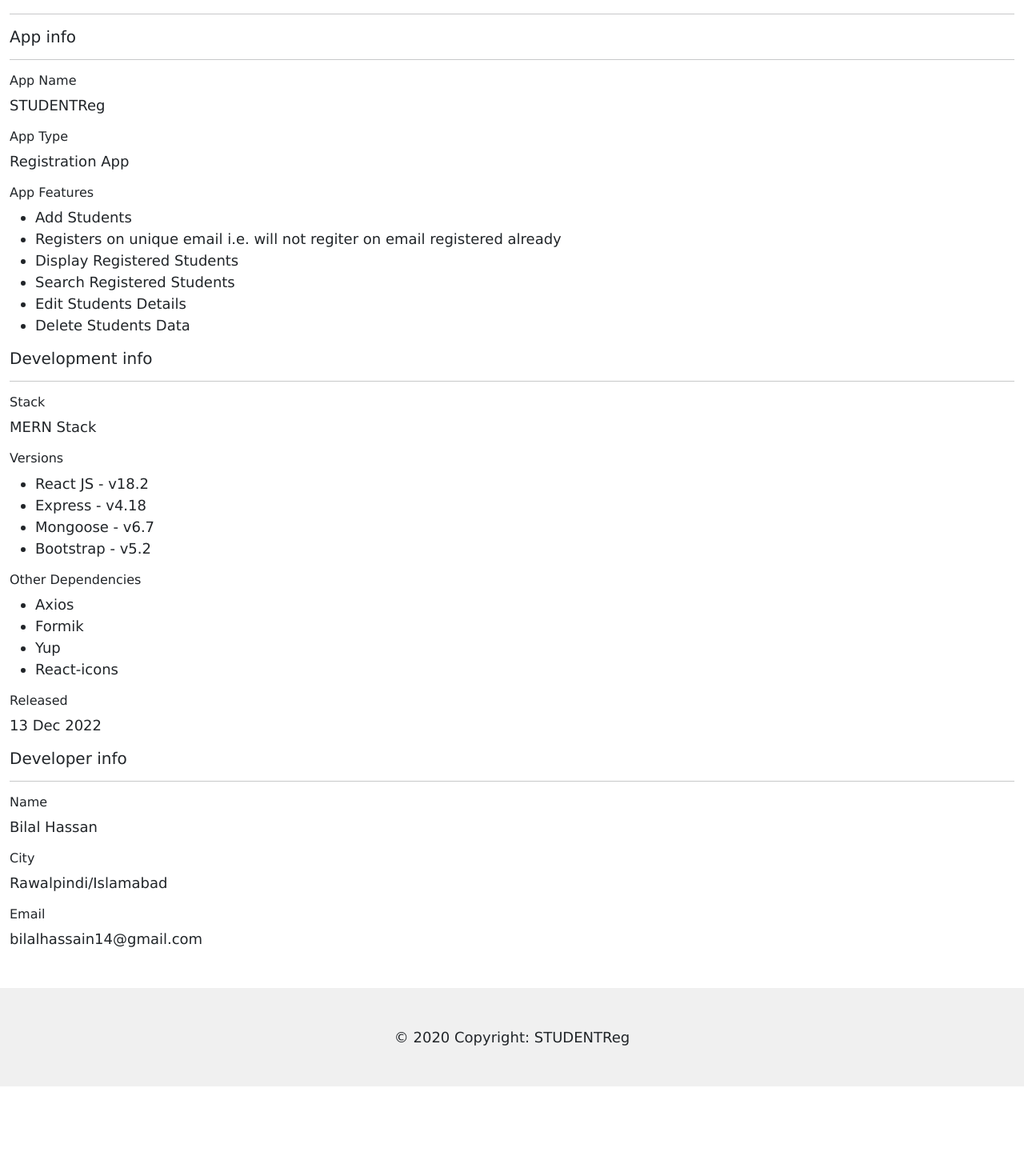
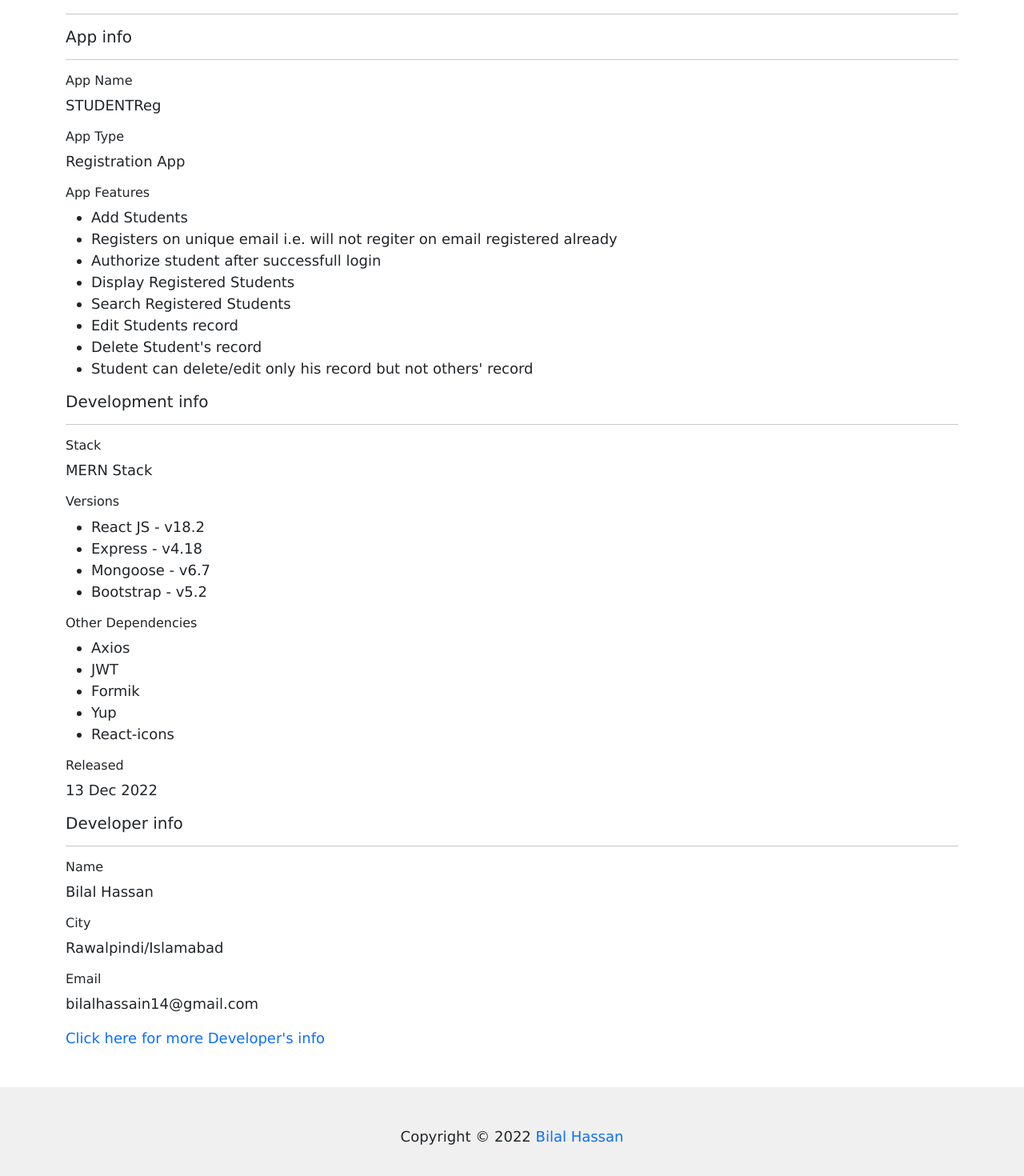
Before and after one commit to Bilalshah110/STUDENTSReg-frontend, a React (Create React App) app: page /about in a window 1280 px wide. Shown: the part 108-1578 px from the top of the page at 80% size. Before the commit the page ends 1466 px from the top, so only its background shows below. Built offline with nearby package versions, Linux system fonts and the light colour scheme.

Commit message:
bugs fixes

```diff
--- a/src/components/About.js
+++ b/src/components/About.js
@@ -1,9 +1,9 @@
 import React from "react";
 
 function About() {
-  document.title= "STUDENTReg - About"
+  document.title = "STUDENTReg - About";
   return (
-    <div className="container-fluid my-3">
+    <div className="container my-3">
       <h3>About</h3>
       <hr />
 
@@ -21,10 +21,12 @@ function About() {
           Registers on unique email i.e. will not regiter on email registered
           already
         </li>
+        <li>Authorize student after successfull login</li>
         <li>Display Registered Students</li>
         <li>Search Registered Students</li>
-        <li>Edit Students Details</li>
-        <li>Delete Students Data</li>
+        <li>Edit Students record</li>
+        <li>Delete Student's record</li>
+        <li>Student can delete/edit only his record but not others' record</li>
       </ul>
 
       <h5>Development info</h5>
@@ -41,6 +43,7 @@ function About() {
       <h6>Other Dependencies</h6>
       <ul>
         <li>Axios</li>
+        <li>JWT</li>
         <li>Formik</li>
         <li>Yup</li>
         <li>React-icons</li>
@@ -55,6 +58,14 @@ function About() {
       <p>Rawalpindi/Islamabad</p>
       <h6>Email</h6>
       <p>bilalhassain14@gmail.com</p>
+      <a
+        style={{ textDecoration: "none" }}
+        href="https://bilalhassan.netlify.app/"
+        target="_blank"
+        rel="noopener noreferrer"
+      >
+        Click here for more Developer's info
+      </a>
     </div>
   );
 }
--- a/src/components/AddStudent.js
+++ b/src/components/AddStudent.js
@@ -5,8 +5,7 @@ import { useNavigate, Link } from "react-router-dom";
 import { registrationSchema } from "../validation/registrationSchema";
 
 function AddStudent() {
-  const URL =
-    "http://localhost:2222" || "https://studentsreg-backend.cyclic.app/";
+  const URL = "https://studentsreg-backend.cyclic.app/";
   document.title = "STUDENTReg - Add Student";
   const [error, setError] = useState(false);
   const [showPass, setShowPass] = useState(false);
--- a/src/components/AllStudents.js
+++ b/src/components/AllStudents.js
@@ -9,6 +9,7 @@ function AllStudents() {
 
   const id = localStorage.getItem("id");
   const token = `bearer ${localStorage.getItem("token")}`;
+  const URL = "https://studentsreg-backend.cyclic.app/";
   const [students, setStudents] = useState([]);
   const [loading, setLoading] = useState();
   const navigate = useNavigate();
@@ -22,7 +23,7 @@ function AllStudents() {
   const handleDelete = (student) => {
     id === student._id
       ? axios
-          .delete(`http://localhost:2222/${student._id}`, {
+          .delete(`${URL}/${student._id}`, {
             headers: { Authorization: token },
           })
           .then((res) => {
@@ -38,7 +39,7 @@ function AllStudents() {
 
   const handleSearch = async (e) => {
     const searchStudent = e.target.value;
-    const record = await axios.get("http://localhost:2222", {
+    const record = await axios.get(URL, {
       headers: { Authorization: token },
     });
     const result = record.data.filter(
@@ -55,7 +56,6 @@ function AllStudents() {
     navigate("/login");
   };
 
-
   useEffect(() => {
     fetchData();
   }, []);
@@ -63,12 +63,12 @@ function AllStudents() {
   const fetchData = async () => {
     setLoading("Loading...");
     await axios
-      .get("http://localhost:2222", {
+      .get(URL, {
         headers: { Authorization: token },
       })
       .then((res) => {
         setStudents(res.data);
-        console.log(res.data)
+        console.log(res.data);
         setLoading();
       })
       .catch(() => {
--- a/src/components/EditStudent.js
+++ b/src/components/EditStudent.js
@@ -6,8 +6,7 @@ import { useNavigate, Link } from "react-router-dom";
 
 function EditStudent() {
   const token = `bearer ${localStorage.getItem("token")}`;
-  const URL =
-    "http://localhost:2222" || "https://studentsreg-backend.cyclic.app/";
+  const URL = "https://studentsreg-backend.cyclic.app/";
   document.title = "STUDENTReg - Edit Student";
   const [loading, setLoading] = useState(false);
   const [error, setError] = useState(false);
--- a/src/components/Footer.js
+++ b/src/components/Footer.js
@@ -3,7 +3,15 @@ import React from "react";
 function Footer() {
   return (
     <footer className="p-5 mt-5 my-bg text-center">
-      © 2020 Copyright: STUDENTReg
+      Copyright © 2022&nbsp;
+      <a
+        style={{ textDecoration: "none" }}
+        href="https://bilalhassan.netlify.app/"
+        target="_blank"
+        rel="noopener noreferrer"
+      >
+        Bilal Hassan
+      </a>
     </footer>
   );
 }
--- a/src/components/Login.js
+++ b/src/components/Login.js
@@ -15,7 +15,7 @@ function Login() {
       password,
     };
     await axios
-      .post("http://localhost:2222/login", userLogin)
+      .post("https://studentsreg-backend.cyclic.app/", userLogin)
       .then((res) => {
         const { id, token } = res.data;
         localStorage.setItem("id", id);
```
